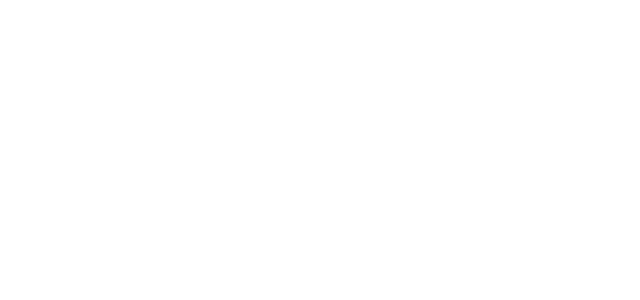
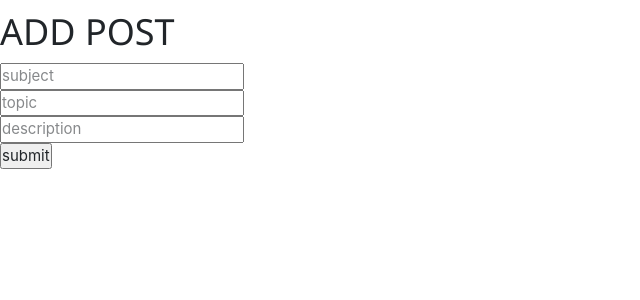
Before and after one commit to jaygajera17/Resource_Sharing_system, a React (Create React App) app: page /addpost in a window 1280 px wide. Shown: the top 300 px of the page, without its empty margins (0-640 px from the left). Built offline with nearby package versions, Linux system fonts and the light colour scheme.

Commit message:
Add files via upload

```diff
--- a/src/App.js
+++ b/src/App.js
@@ -4,6 +4,7 @@ import Login from "./pages/Login";
 import Register from "./pages/Register";
 import DashBoard from "./pages/Dashboard";
 import MainPage from "./pages/MainPage";
+import Addpost from "./pages/addPost";
 
 const App = () => {
   return (
@@ -21,6 +22,9 @@ const App = () => {
         <Route path="/Posts">
           <MainPage />
         </Route>
+        <Route path="/addpost">
+          <Addpost />
+        </Route>
       </Switch>
     </Router>
   );
```
